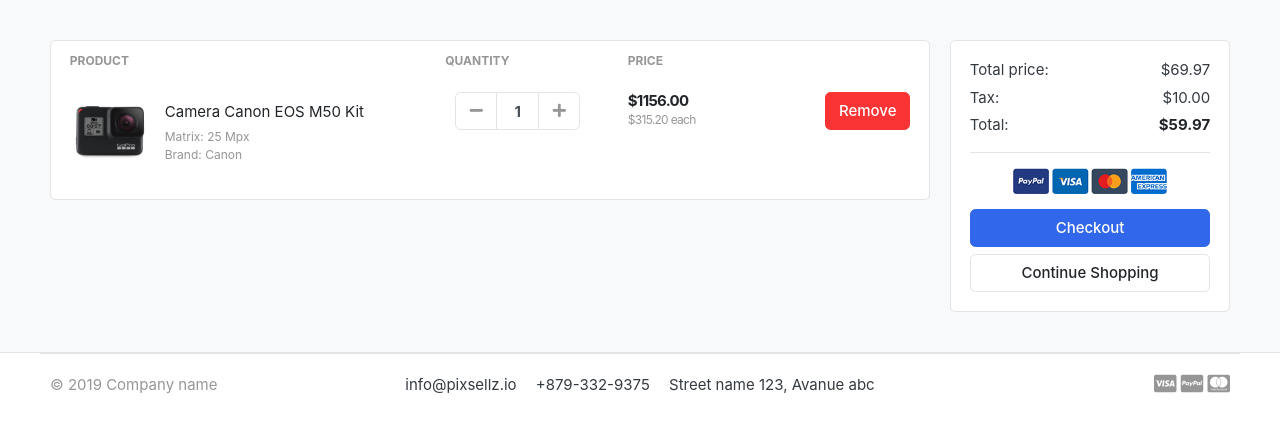
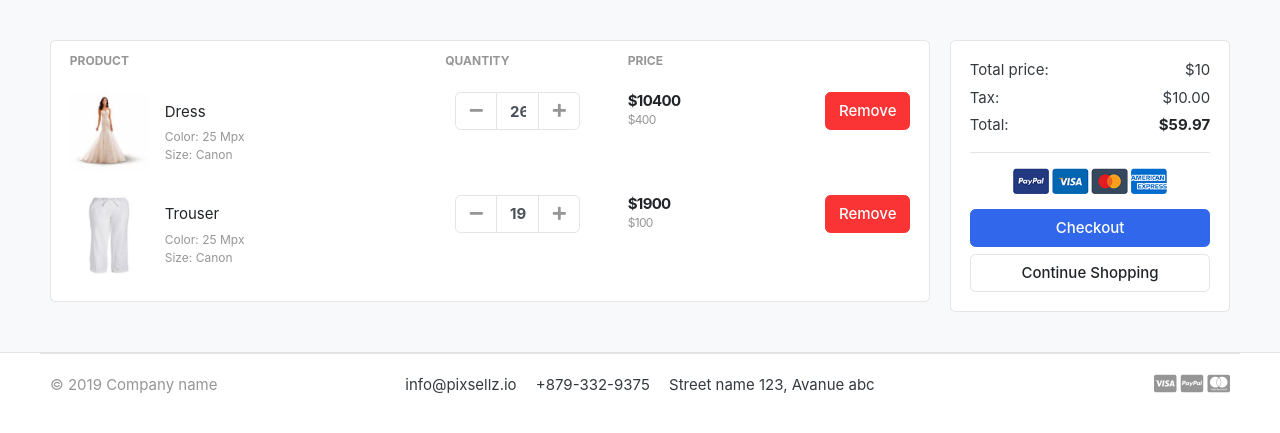
Before and after one commit to Nicolae77/E-commerce-, a Django app: template templates/store/cart.html in a window 1280 px wide. Shown: the part 118-551 px from the top of the page. Run offline with Django 4.2, Linux system fonts and the light colour scheme; data comes from the database, SQL or seed files in the repository; both versions use the stored data as it was after the commit; the template is opened without the code that fills it: values that come from a table or form of the project are taken from there, most other values are stand-ins (such as "Sample title", 1, 10 or a date in 2020); some libraries are stand-ins or nearby versions; some web fonts are replaced.

Commit message:
Implement Cart Page

```diff
--- a/carts/models.py
+++ b/carts/models.py
@@ -16,5 +16,8 @@
     quantity = models.IntegerField()
     is_active = models.BooleanField(default=True)
 
+    def sub_total(self):
+        return self.product.price * self.quantity
+
     def __str__(self):
         return self.product
--- a/templates/store/cart.html
+++ b/templates/store/cart.html
@@ -19,13 +19,16 @@
 </tr>
 </thead>
 <tbody>
+
+{% for cart_item in cart_items %}
+
 <tr>
 	<td>
 		<figure class="itemside align-items-center">
-			<div class="aside"><img src="{% static './images/items/11.jpg'%}" class="img-sm"></div>
+			<div class="aside"><img src="{{ cart_item.product.images.url }}" class="img-sm"></div>
 			<figcaption class="info">
-				<a href="#" class="title text-dark">Camera Canon EOS M50 Kit</a>
-				<p class="text-muted small">Matrix: 25 Mpx <br> Brand: Canon</p>
+				<a href="#" class="title text-dark">{{cart_item.product.product_name}}</a>
+				<p class="text-muted small">Color: 25 Mpx <br> Size: Canon</p>
 			</figcaption>
 		</figure>
 	</td>
@@ -36,24 +39,24 @@
 							<div class="input-group-prepend">
 							<button class="btn btn-light" type="button" id="button-plus"> <i class="fa fa-minus"></i> </button>
 							</div>
-							<input type="text" class="form-control"  value="1">
+							<input type="text" class="form-control"  value="{{cart_item.quantity}}">
 							<div class="input-group-append">
-							<button class="btn btn-light" type="button" id="button-minus"> <i class="fa fa-plus"></i> </button>
+							<a href="{% url 'add_cart' cart_item.product.id %}" class="btn btn-light" type="button" id="button-minus"> <i class="fa fa-plus"></i> </a>
 							</div>
 						</div> <!-- input-group.// -->
 					</div> <!-- col.// -->
 	</td>
 	<td>
 		<div class="price-wrap">
-			<var class="price">$1156.00</var>
-			<small class="text-muted"> $315.20 each </small>
+			<var class="price">${{cart_item.sub_total}}</var>
+			<small class="text-muted">${{cart_item.product.price}}</small>
 		</div> <!-- price-wrap .// -->
 	</td>
 	<td class="text-right">
 	<a href="" class="btn btn-danger"> Remove</a>
 	</td>
 </tr>
-
+{% endfor %}
 
 </tbody>
 </table>
@@ -66,7 +69,7 @@
 		<div class="card-body">
 			<dl class="dlist-align">
 			  <dt>Total price:</dt>
-			  <dd class="text-right">$69.97</dd>
+			  <dd class="text-right">${{total}}</dd>
 			</dl>
 			<dl class="dlist-align">
 			  <dt>Tax:</dt>
```
Also changed, not shown: db.sqlite3.
